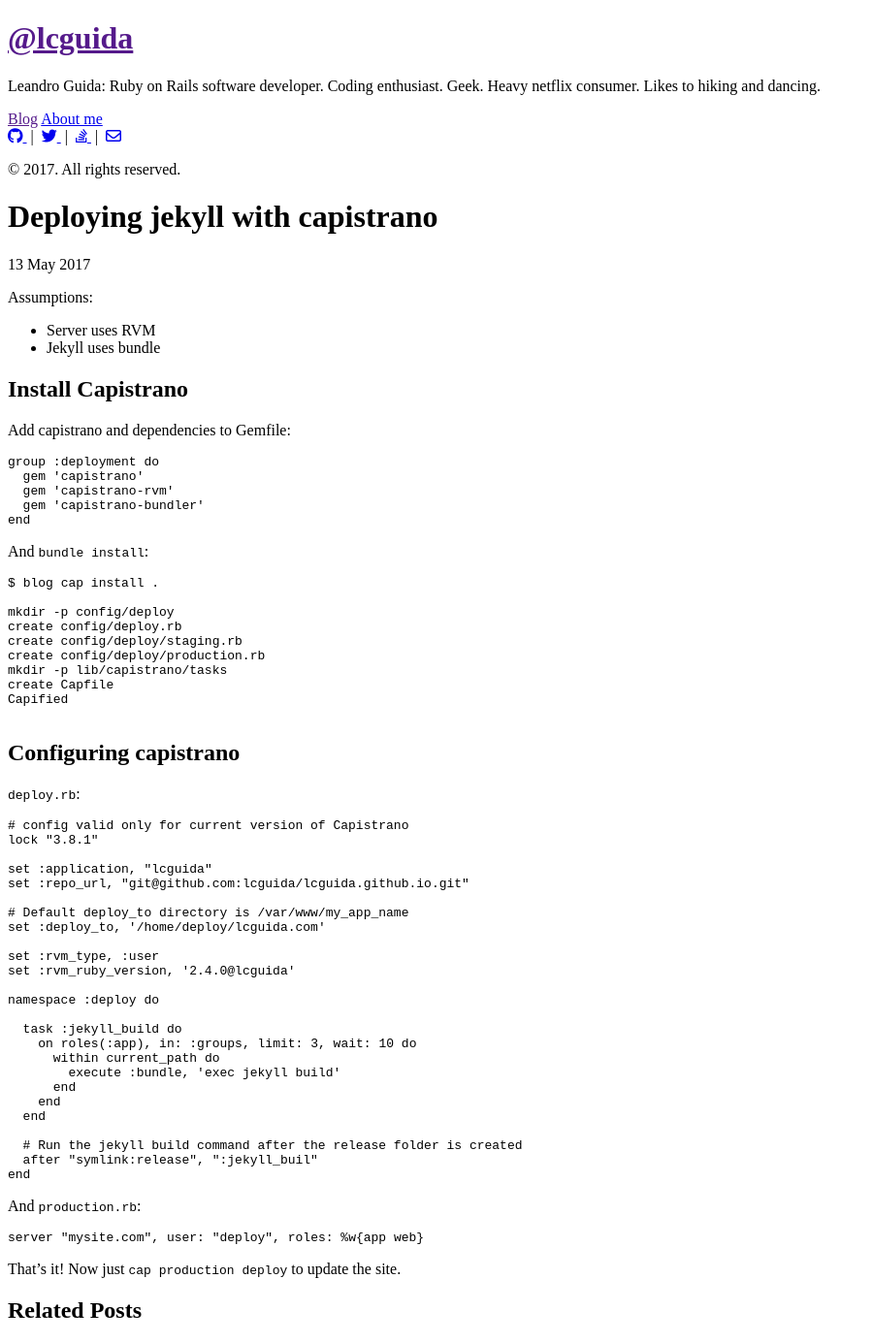
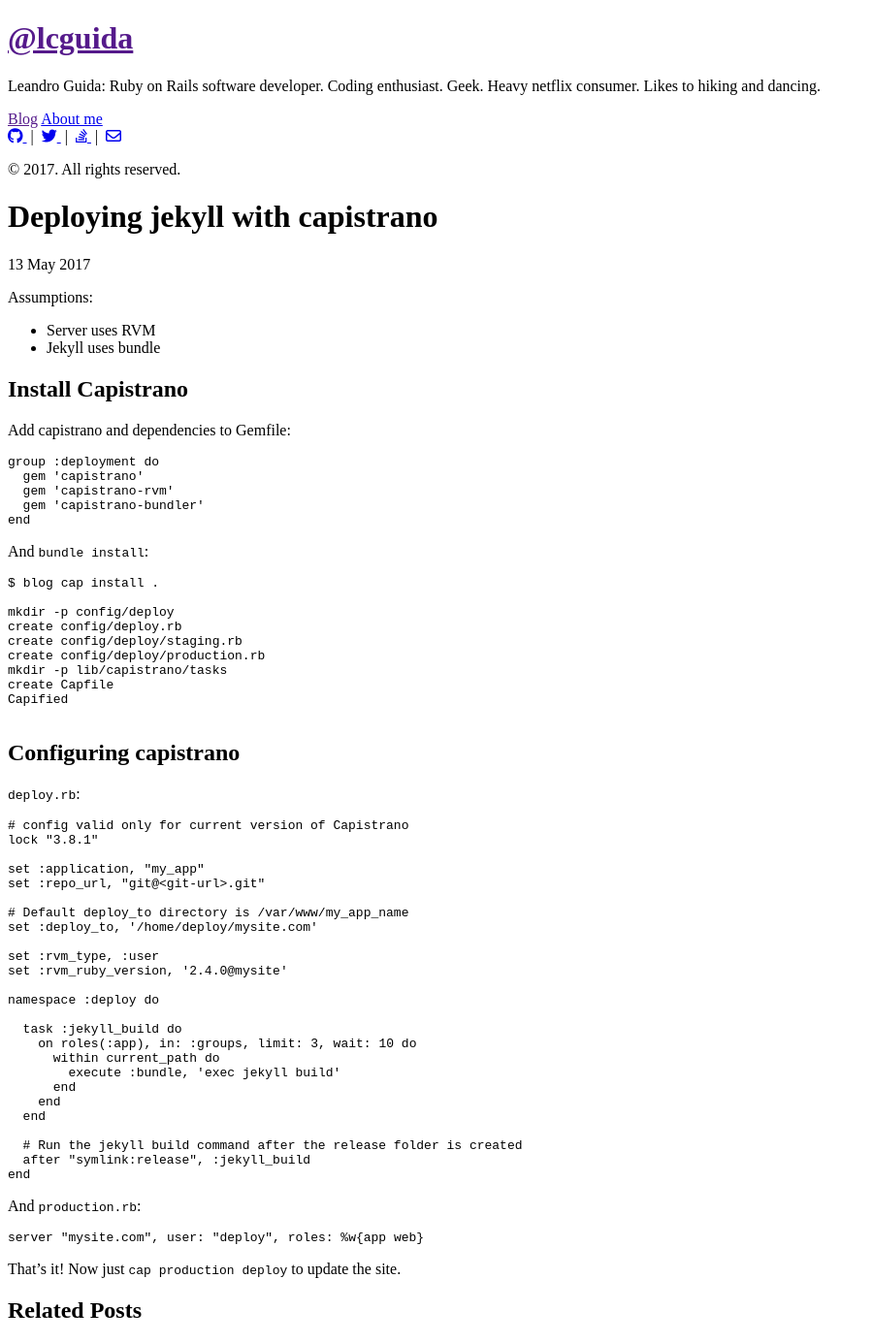
Before and after one commit to lcguida/lcguida.github.io, a Jekyll site: the page built from _posts/2017-05-13-deploying-jekyll-with-capistrano.md, in a window 1280 px wide. Shown: the whole page at 97% size, without its empty margins (0-900 px from the left). Built offline with Jekyll 4.4.1, drawn with Linux system fonts in a browser that asks for light colours; nearby versions of some CDN libraries.

Commit message:
Fixes deploy.rb and post example

````diff
--- a/_posts/2017-05-13-deploying-jekyll-with-capistrano.md
+++ b/_posts/2017-05-13-deploying-jekyll-with-capistrano.md
@@ -43,14 +43,14 @@ Capified
 # config valid only for current version of Capistrano
 lock "3.8.1"
 
-set :application, "lcguida"
-set :repo_url, "git@github.com:lcguida/lcguida.github.io.git"
+set :application, "my_app"
+set :repo_url, "git@<git-url>.git"
 
 # Default deploy_to directory is /var/www/my_app_name
-set :deploy_to, '/home/deploy/lcguida.com'
+set :deploy_to, '/home/deploy/mysite.com'
 
 set :rvm_type, :user
-set :rvm_ruby_version, '2.4.0@lcguida'
+set :rvm_ruby_version, '2.4.0@mysite'
 
 namespace :deploy do
 
@@ -63,7 +63,7 @@ namespace :deploy do
   end
 
   # Run the jekyll build command after the release folder is created
-  after "symlink:release", ":jekyll_buil"
+  after "symlink:release", :jekyll_build
 end
 ```
 
--- a/config/deploy.rb
+++ b/config/deploy.rb
@@ -11,7 +11,6 @@ set :rvm_type, :user
 set :rvm_ruby_version, '2.4.0@lcguida'
 
 namespace :deploy do
-
   task :jekyll_build do
     on roles(:app), in: :groups, limit: 3, wait: 10 do
       within current_path do
@@ -21,5 +20,5 @@ namespace :deploy do
   end
 
   # Run the jekyll build command after the release folder is created
-  after "symlink:release", ":jekyll_buil"
+  after 'symlink:release', :jekyll_build
 end
````
